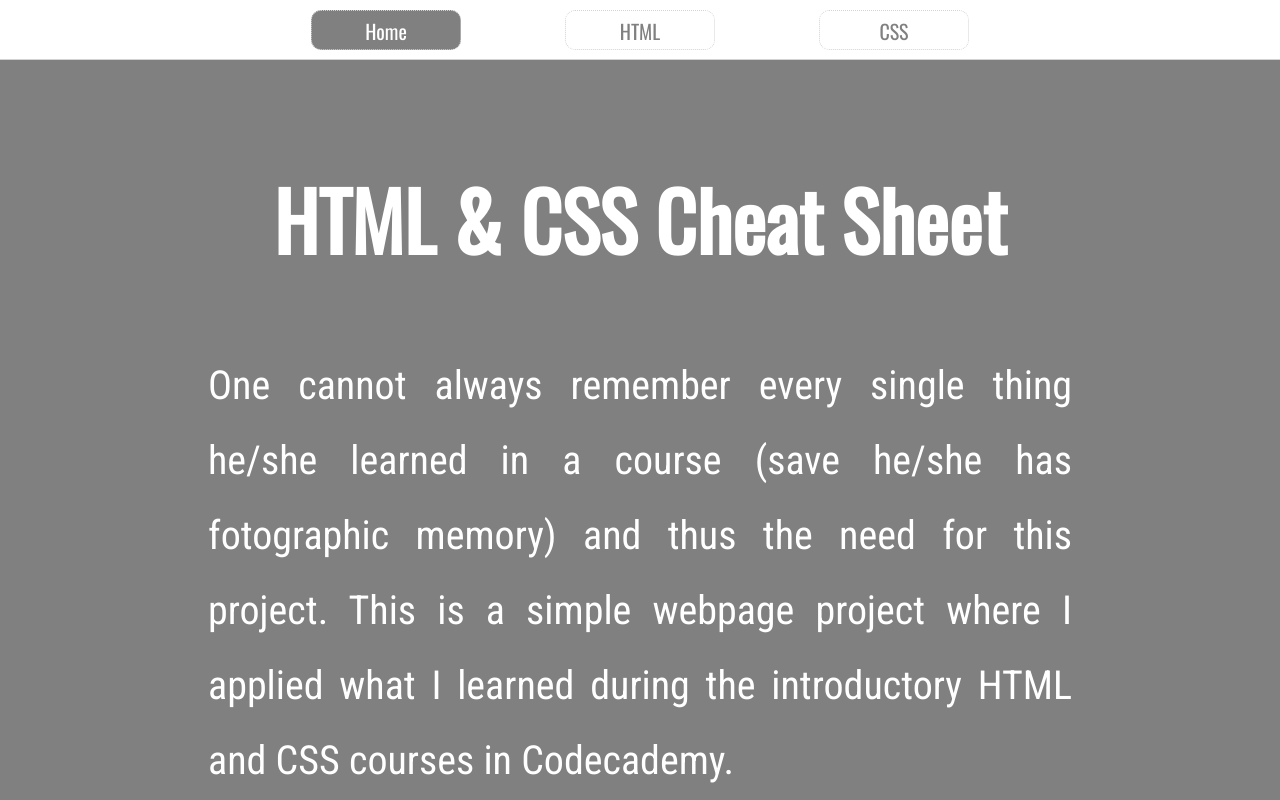
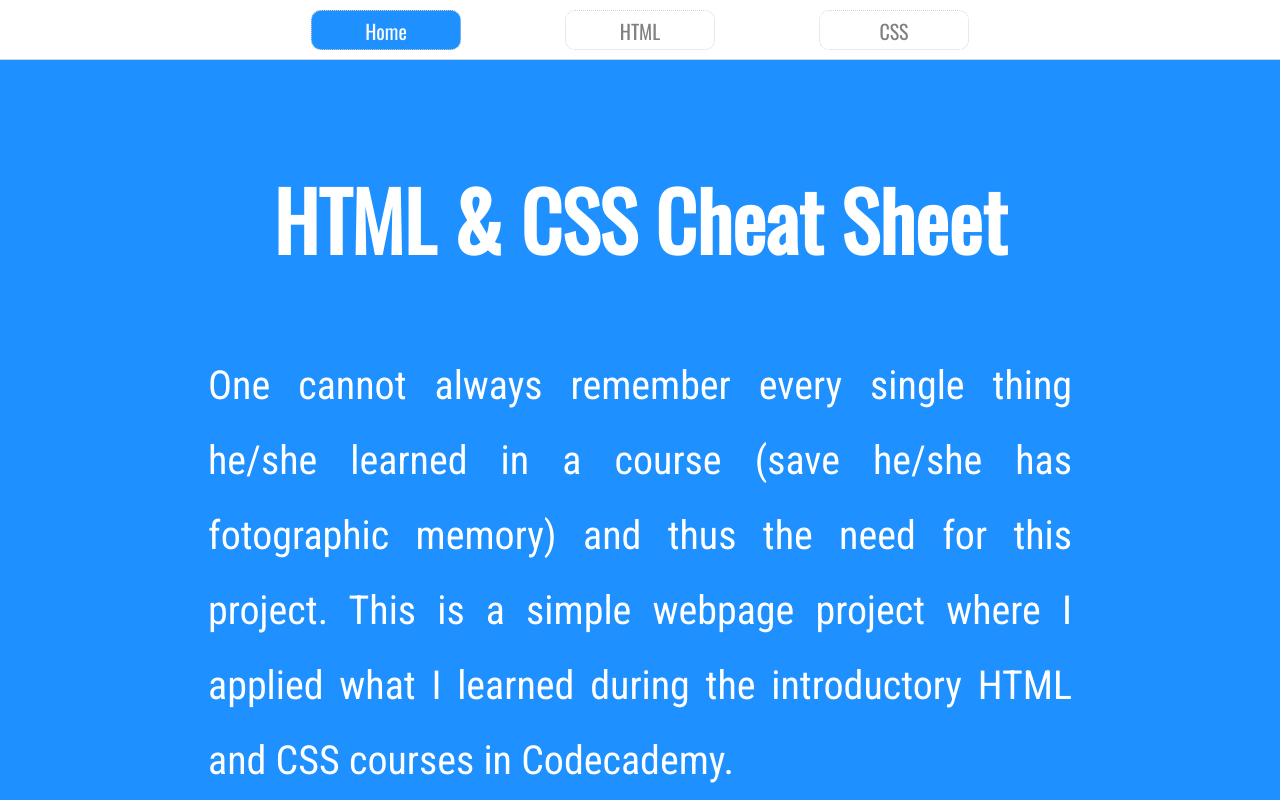
Before and after one commit to han-seouloh/cheatsheet, a plain HTML site: page index.html in a window 1280 px wide. Shown: the top 800 px of the page. Drawn offline with nearby package versions, Linux system fonts and the light colour scheme.

Commit message:
Update styles.css

```diff
--- a/resources/styles.css
+++ b/resources/styles.css
@@ -50,7 +50,7 @@ nav {
 }
 
 .home {
-    background-color: gray;
+    background-color: dodgerblue;
 }
 
 .home a {
@@ -62,7 +62,7 @@ nav {
 }
 
 .home:hover a {
-    color: gray;
+    color: dodgerblue;
 }
 
 .button-a{
@@ -73,7 +73,7 @@ header {
     margin-top: 60px;
     padding: 50px;
     height: auto;
-    background-color: gray;
+    background-color: dodgerblue;
 }
 
 article.intro {
```
